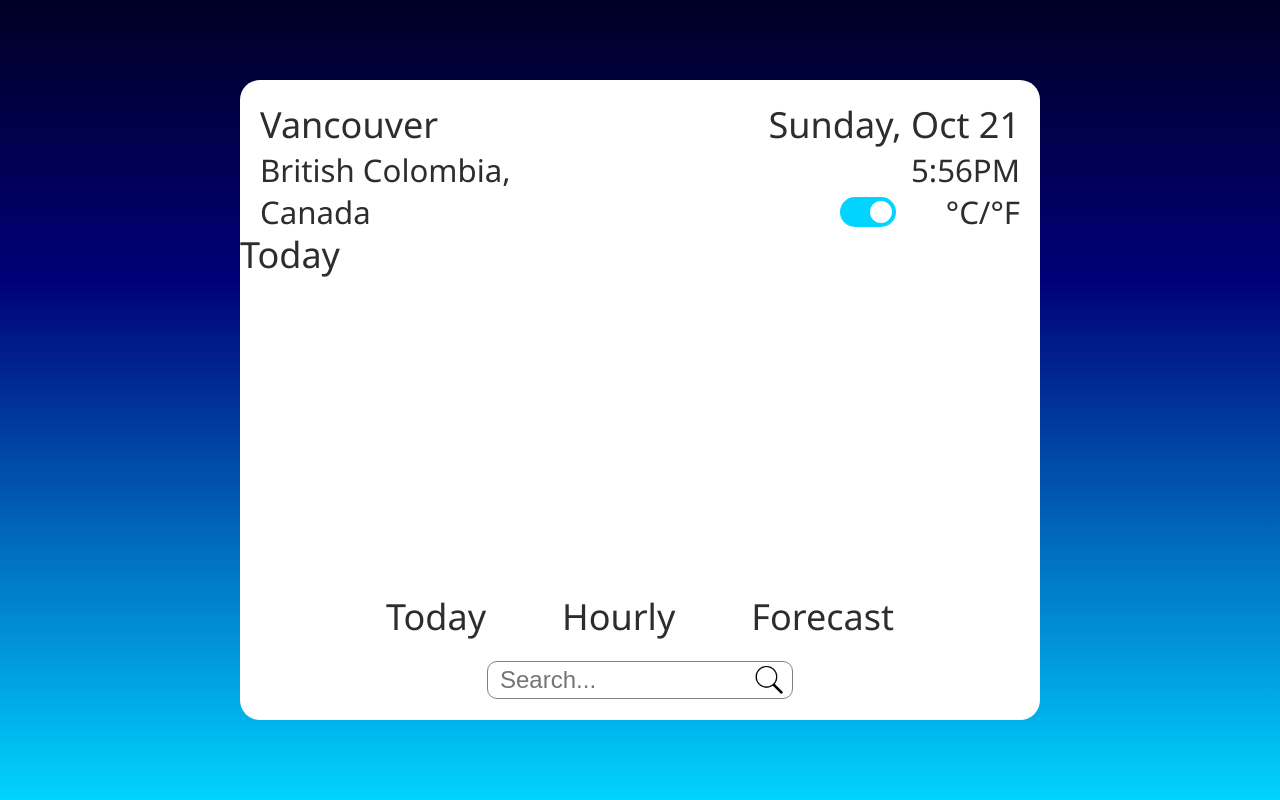
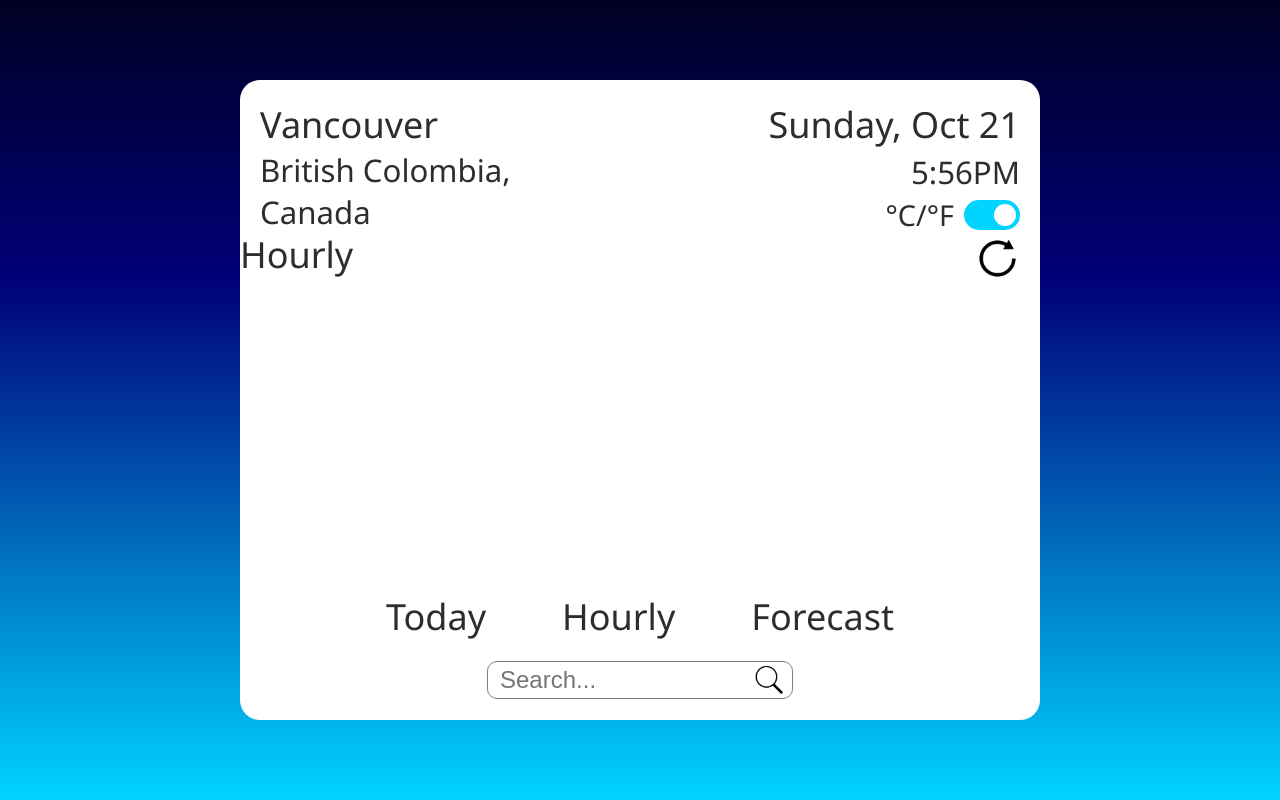
Before and after one commit to KyleCathers/WeatherApp, a website built with webpack: page dist/index.html in a window 1280 px wide. Both pictures are taken after a click on the element "Hourly". Built offline with nearby package versions, Linux system fonts and the light colour scheme.

Commit message:
add refresh gif

```diff
--- a/src/container.js
+++ b/src/container.js
@@ -1,4 +1,7 @@
-import searchLogo from './images/searchLogo.png';
+import searchIcon from './images/searchIcon.png';
+import refreshIconAnimated from './images/refreshIconAnimated.gif';
+import refreshIcon from './images/refreshIcon.png';
+
 
 let pageInit = () => {
     // main container
@@ -42,22 +45,26 @@ let pageInit = () => {
     const degreeSection = document.createElement('div');
     degreeSection.setAttribute('id', 'degree-section');
 
+    const degreeText = document.createElement('div');
+    degreeText.setAttribute('id', 'degree-text');
+    degreeText.innerText = '°C/°F'
+
     const degreeButton = document.createElement('label');
     degreeButton.setAttribute('id', 'degree-button');
     degreeButton.setAttribute('class', 'switch');
     degreeButton.innerHTML =    `<input type="checkbox" checked>
                                  <span class="slider round"></span>`;
 
-    const degreeText = document.createElement('div');
-    degreeText.setAttribute('id', 'degree-text');
-    degreeText.innerText = '°C/°F'
+    degreeSection.appendChild(degreeText);
+    degreeSection.appendChild(degreeButton);
 
-    degreeSection.appendChild(degreeButton);
-    degreeSection.appendChild(degreeText);
+    const refreshSection = document.createElement('div');
+    refreshSection.setAttribute('id', 'refresh-section');
 
     rightSection.appendChild(dateSection);
     rightSection.appendChild(timeSection);
     rightSection.appendChild(degreeSection);
+    rightSection.appendChild(refreshSection);
 
 
 
@@ -65,16 +72,10 @@ let pageInit = () => {
     topSection.appendChild(leftSection);
     topSection.appendChild(rightSection);
 
-    // Time title (today, hourly, forecast)
-    // Weather, icon, temperature, feels like, humidiy, wind, UV
     const middleSection = document.createElement('div');
     middleSection.setAttribute('id', 'middle-section');
 
-    // if middleSection = today -> append today
-    // if middleSection = hourly -> append hourly
-    // if middleSection = forecast -> append forecast (14 days)
-
-    middleSection.appendChild(todayContent());
+    middleSection.appendChild(todayContent()); // default to todays content
 
 
 
@@ -125,6 +126,22 @@ let pageInit = () => {
     container.appendChild(middleSection);
     container.appendChild(bottomSection);
 
+    todaySelect.addEventListener('click', () => {
+        middleSection.innerHTML = ""; // kill all children
+        middleSection.appendChild(todayContent());
+    });
+
+    hourlySelect.addEventListener('click', () => {
+        middleSection.innerHTML = ""; // kill all children
+        middleSection.appendChild(hourlyContent());
+    });
+
+    forecastSelect.addEventListener('click', () => {
+        middleSection.innerHTML = ""; // kill all children
+        middleSection.appendChild(forecastContent());
+    });
+
+
     return container;
 }
 
@@ -170,11 +187,29 @@ let todayContent = () => {
 }
 
 let hourlyContent = () => {
+    const middleContainer = document.createElement('div');
+    middleContainer.setAttribute('id', 'middle-container-hourly');
 
+    const title = document.createElement('div');
+    title.innerText = 'Hourly';
+    title.setAttribute('id', 'title');
+
+    middleContainer.appendChild(title);
+
+    return middleContainer;
 }
 
 let forecastContent = () => {
+    const middleContainer = document.createElement('div');
+    middleContainer.setAttribute('id', 'middle-container-forecast');
 
+    const title = document.createElement('div');
+    title.innerText = 'Forecast';
+    title.setAttribute('id', 'title');
+
+    middleContainer.appendChild(title);
+
+    return middleContainer;
 }
 
 
--- a/src/style.css
+++ b/src/style.css
@@ -52,14 +52,32 @@ body {
 
 #right-section {
   align-items: flex-end;
+  gap: 2px;
 }
 
 #degree-section {
   display: flex;
-    gap: 50px;
+  gap: 10px;
   width: 100%;
   justify-content: flex-end;
   align-items: center;
+  font-size: 1.2rem;
+}
+
+#refresh-section {
+  display: flex;
+  flex: 0 0 auto;
+  width: 45px;
+  height: 45px;
+  background-image: url('./images/refreshIcon.png');
+  background-size: cover;
+  cursor: pointer;
+  transition: 0.3s all ease-in-out;
+}
+
+#refresh-section:hover {
+  transform: scale(1.1);
+  background-image: url('./images/refreshIconAnimated.gif');
 }
 
 #top-section,
@@ -121,7 +139,7 @@ body {
   width: 50px;
   border: none;
   cursor: pointer;
-  background: transparent url('./images/searchLogo.png');
+  background: transparent url('./images/searchIcon.png');
   background-size: contain;
   width: 35px;
   margin-right: 5px;
@@ -182,7 +200,6 @@ body {
   background-color: #00d4ff;
 }
 
-
 input:checked + .slider:before {
   -webkit-transform: translateX(26px);
   -ms-transform: translateX(26px);
```
Also changed, not shown: src/images/refreshIcon.png (added), src/images/refreshIconAnimated.gif (added), src/images/searchIcon.png (renamed from src/images/searchLogo.png). Lines whose indentation alone changed are shown as unchanged.
